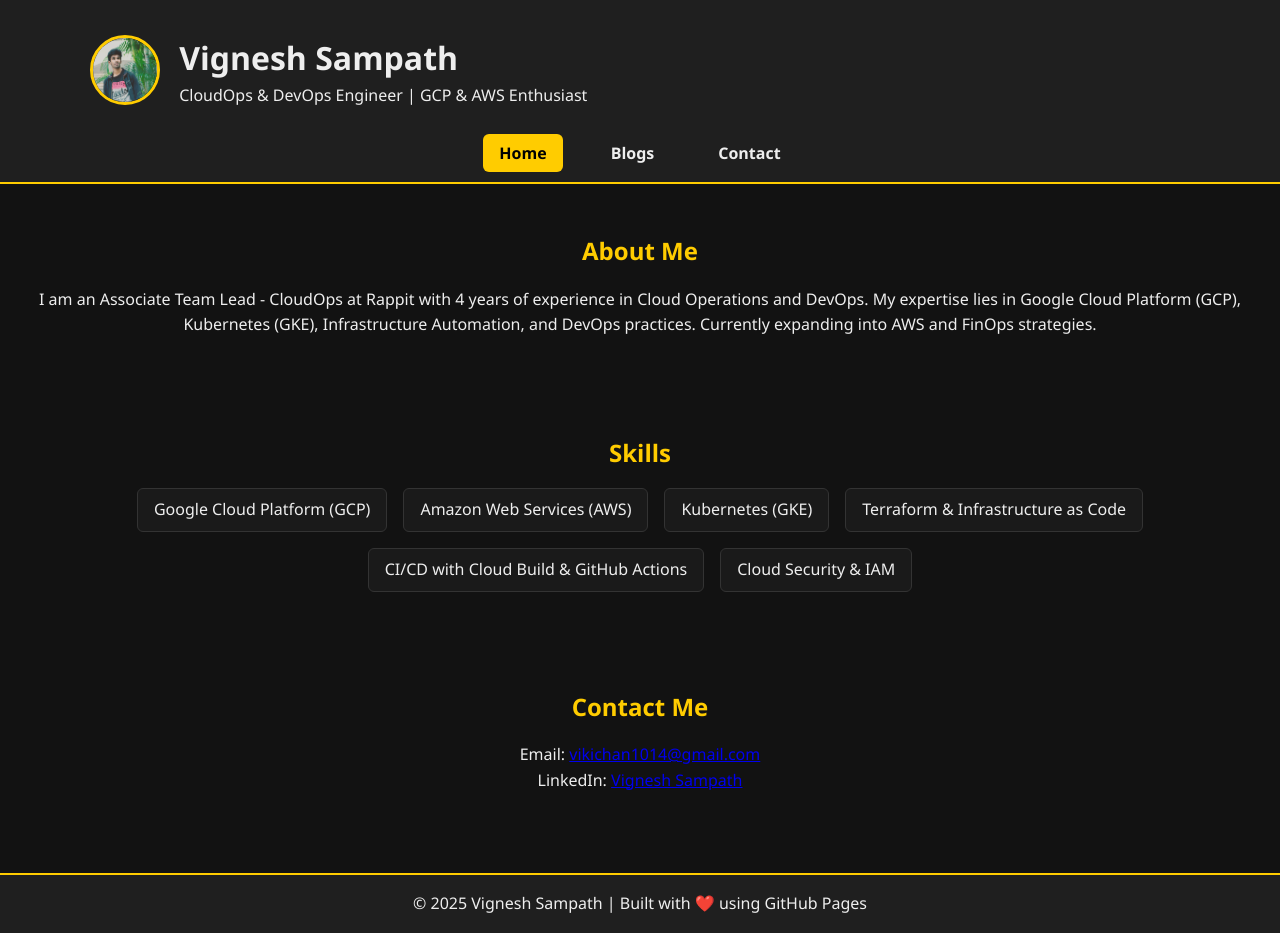
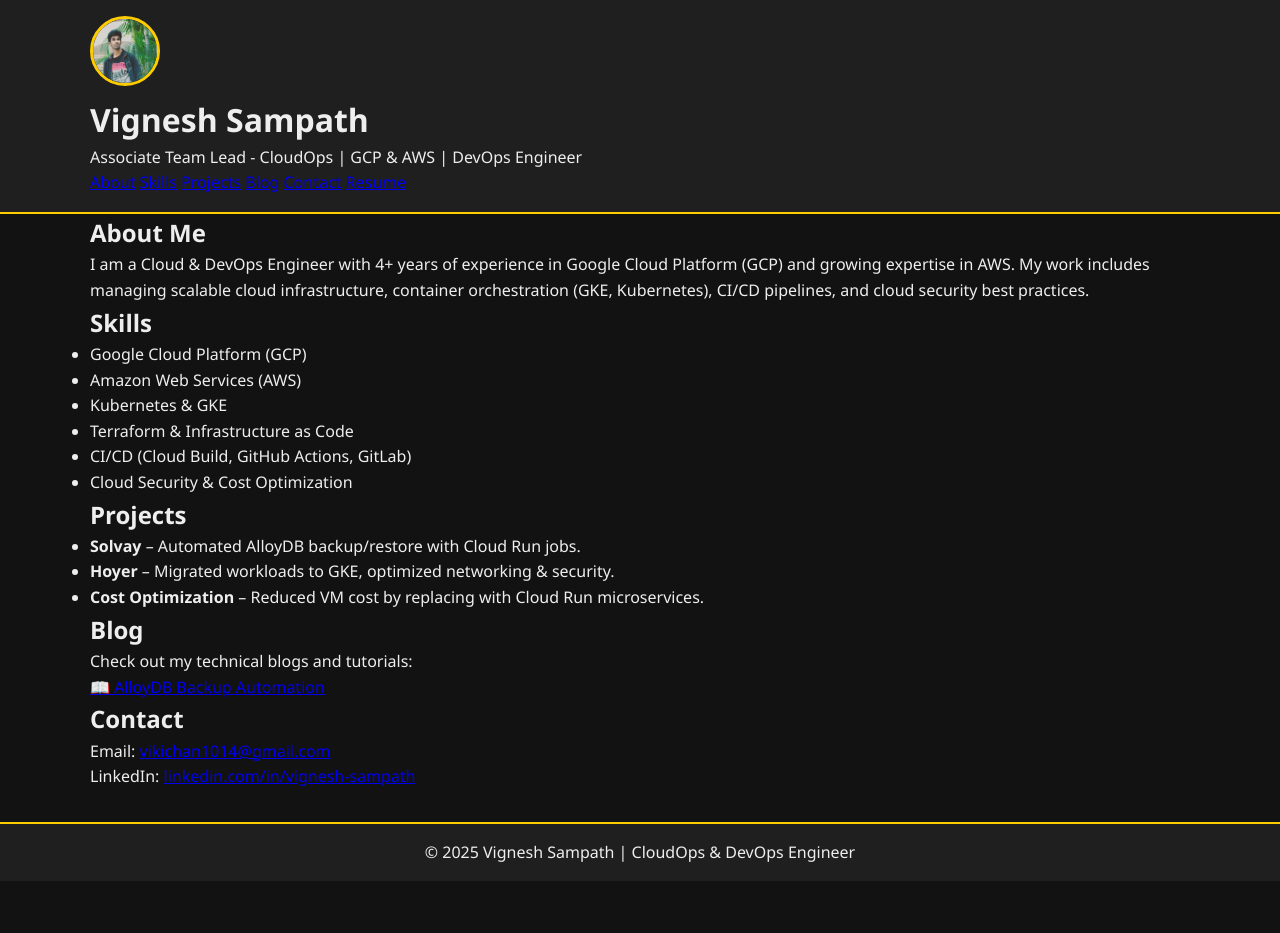
Before and after one commit to viki-1914/My-website, a plain HTML site: page index.html in a window 1280 px wide. After the commit the page ends 881 px from the top, so only its background shows below. Drawn offline with Linux system fonts and the light colour scheme.

Commit message:
Update index.html

```diff
--- a/index.html
+++ b/index.html
@@ -3,62 +3,77 @@
 <head>
   <meta charset="UTF-8">
   <meta name="viewport" content="width=device-width, initial-scale=1.0">
-  <title>Vignesh Sampath - CloudOps & DevOps</title>
+  <title>Vignesh Sampath | Cloud & DevOps Engineer</title>
   <link rel="stylesheet" href="style.css">
 </head>
 <body>
   <!-- Header -->
   <header>
-    <div class="container profile-header">
-      <img src="1000075941.jpg" alt="Vignesh Sampath" class="profile-pic">
-      <div>
-        <h1>Vignesh Sampath</h1>
-        <p>CloudOps & DevOps Engineer | GCP & AWS Enthusiast</p>
-      </div>
+    <div class="container header-container">
+      <img src="1000075941.jpg" alt="Profile Picture" class="profile-pic">
+      <h1>Vignesh Sampath</h1>
+      <p>Associate Team Lead - CloudOps | GCP & AWS | DevOps Engineer</p>
+      <nav>
+        <a href="#about">About</a>
+        <a href="#skills">Skills</a>
+        <a href="#projects">Projects</a>
+        <a href="blogs/blog.html">Blog</a>
+        <a href="#contact">Contact</a>
+        <a href="Vignesh_Sampath_Resume.pdf" download>Resume</a>
+      </nav>
     </div>
-    <nav>
-      <ul>
-        <li><a href="index.html" class="active">Home</a></li>
-        <li><a href="blog.html">Blogs</a></li>
-        <li><a href="#contact">Contact</a></li>
-      </ul>
-    </nav>
   </header>
 
-  <!-- About Section -->
-  <section id="about" class="section">
+  <!-- About -->
+  <section id="about" class="container">
     <h2>About Me</h2>
     <p>
-      I am an Associate Team Lead - CloudOps at Rappit with 4 years of experience
-      in Cloud Operations and DevOps. My expertise lies in Google Cloud Platform (GCP),
-      Kubernetes (GKE), Infrastructure Automation, and DevOps practices.
-      Currently expanding into AWS and FinOps strategies.
+      I am a Cloud & DevOps Engineer with 4+ years of experience in Google Cloud Platform (GCP)
+      and growing expertise in AWS. My work includes managing scalable cloud infrastructure,
+      container orchestration (GKE, Kubernetes), CI/CD pipelines, and cloud security best practices.
     </p>
   </section>
 
-  <!-- Skills Section -->
-  <section id="skills" class="section">
+  <!-- Skills -->
+  <section id="skills" class="container">
     <h2>Skills</h2>
-    <ul class="skills-list">
+    <ul>
       <li>Google Cloud Platform (GCP)</li>
       <li>Amazon Web Services (AWS)</li>
-      <li>Kubernetes (GKE)</li>
+      <li>Kubernetes & GKE</li>
       <li>Terraform & Infrastructure as Code</li>
-      <li>CI/CD with Cloud Build & GitHub Actions</li>
-      <li>Cloud Security & IAM</li>
+      <li>CI/CD (Cloud Build, GitHub Actions, GitLab)</li>
+      <li>Cloud Security & Cost Optimization</li>
     </ul>
   </section>
 
-  <!-- Contact Section -->
-  <section id="contact" class="section">
-    <h2>Contact Me</h2>
+  <!-- Projects -->
+  <section id="projects" class="container">
+    <h2>Projects</h2>
+    <ul>
+      <li><strong>Solvay</strong> – Automated AlloyDB backup/restore with Cloud Run jobs.</li>
+      <li><strong>Hoyer</strong> – Migrated workloads to GKE, optimized networking & security.</li>
+      <li><strong>Cost Optimization</strong> – Reduced VM cost by replacing with Cloud Run microservices.</li>
+    </ul>
+  </section>
+
+  <!-- Blog -->
+  <section id="blog" class="container">
+    <h2>Blog</h2>
+    <p>Check out my technical blogs and tutorials:</p>
+    <a href="blogs/alloydb-backup.html" class="btn">📖 AlloyDB Backup Automation</a>
+  </section>
+
+  <!-- Contact -->
+  <section id="contact" class="container">
+    <h2>Contact</h2>
     <p>Email: <a href="mailto:vikichan1014@gmail.com">vikichan1014@gmail.com</a></p>
-    <p>LinkedIn: <a href="https://www.linkedin.com/in/vignesh-sampath-4701691b1" target="_blank">Vignesh Sampath</a></p>
+    <p>LinkedIn: <a href="https://www.linkedin.com/in/vignesh-sampath-4701691b1" target="_blank">linkedin.com/in/vignesh-sampath</a></p>
   </section>
 
   <!-- Footer -->
   <footer>
-    <p>© 2025 Vignesh Sampath | Built with ❤️ using GitHub Pages</p>
+    <p>© 2025 Vignesh Sampath | CloudOps & DevOps Engineer</p>
   </footer>
 </body>
 </html>
```
